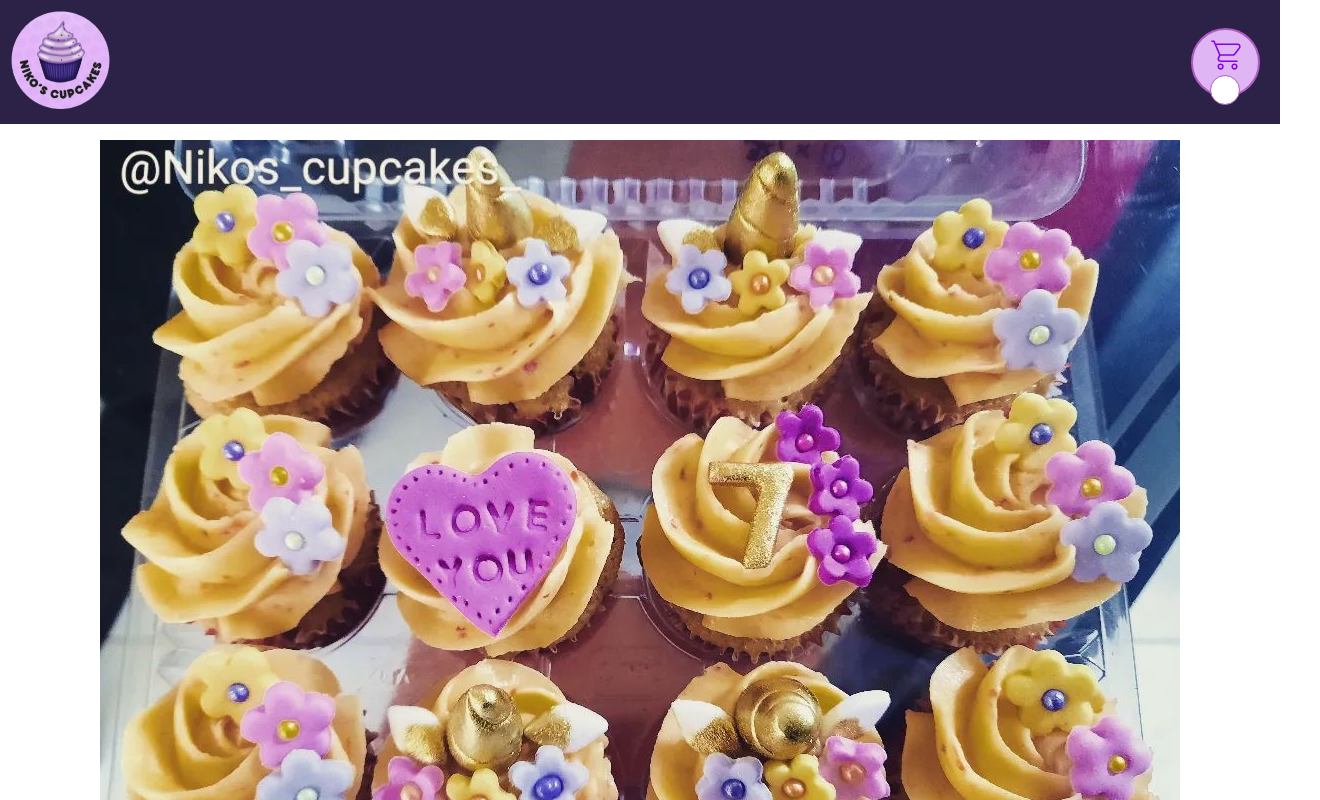
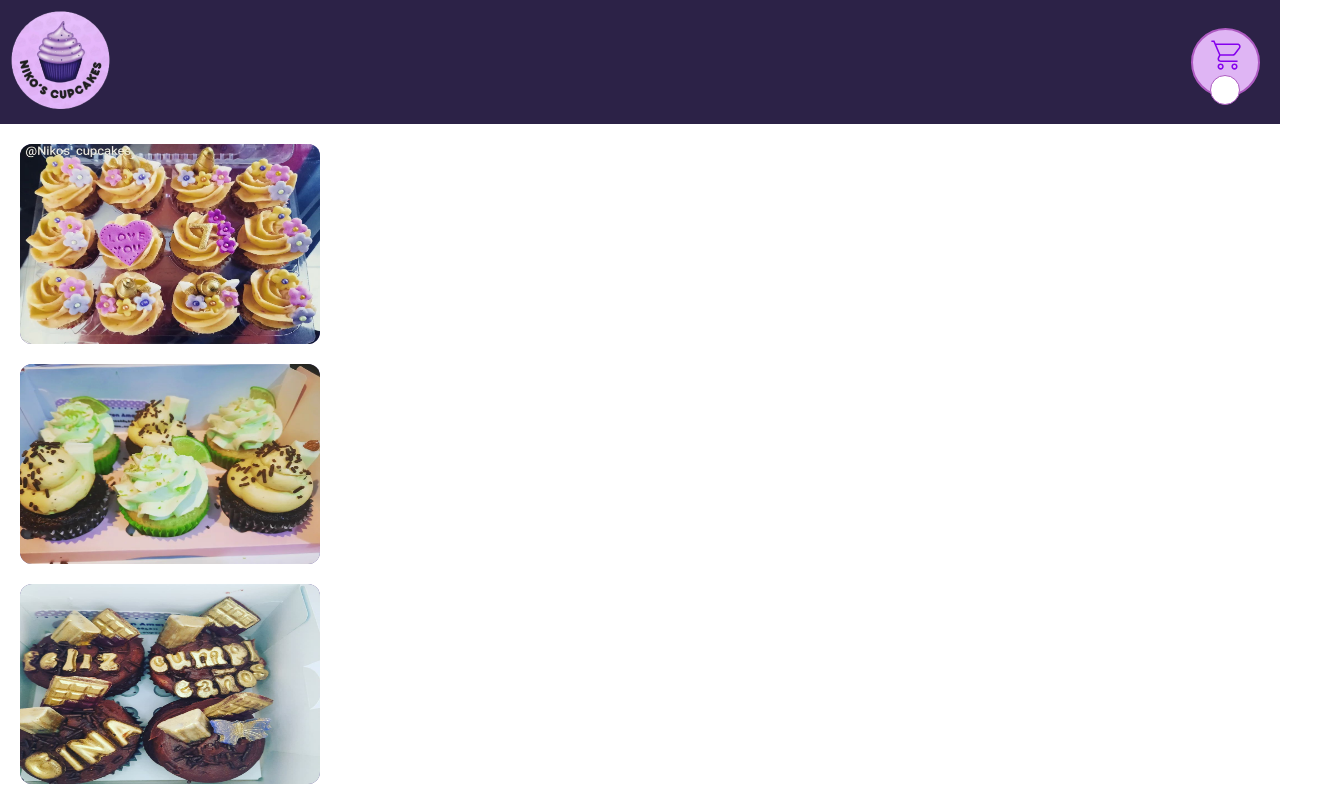
Before and after one commit to valentinacamacho/nicoscupcakes, a React (Create React App) app: page / in a window 1280 px wide. Shown: the top 800 px of the page, 1320 px wide, since content can reach past the window. Built offline with nearby package versions, Linux system fonts and the light colour scheme.

Commit message:
En la pagina de cupcakes se coloco la estructura que mapie los datos con los elementos y diseños qie se crearon

```diff
--- a/src/Pages/Cupcakes.js
+++ b/src/Pages/Cupcakes.js
@@ -11,21 +11,28 @@
               {
               Cupcake.map(product => (
                 <div className="item" key={product.id}>
-                <figure className="products-cup">
+                  <div className="flip-card">
+                    <div className="flip-card-inner">
+                      <div className="flip-card-front">
+                        <div className="products-cup">
                           <img
                             src={product.urlImage}
                             alt={product.nameProduct}
                           />
-                </figure>
-              <div className="info-product">
-                <h2>{product.nameProduct}</h2>
+                        </div>
+                      </div>
+                        <div className="flip-card-back">
+                          <h3>{product.nameProduct}</h3>
                           <p>${product.price}</p>
+                          <button >Añadir al carrito</button>
+                        </div>
+                    </div>
                   </div>
                 </div>
 
         ))}
 
-          < Footer
+          <Footer
             texto1='Derechos reservados-Nico´s Cupcakes'
             texto2='2022'
           />
--- a/src/StylesSheet/Styles.css
+++ b/src/StylesSheet/Styles.css
@@ -161,8 +161,9 @@
   }
 
   /* avatar de Niicos cupcakes */
-  .avatar img{
-    width: 170px;
+  .products-cup img{
+    width: 300px;
+    height: 300px;
   }
 
     /* Boton de productos */
@@ -174,3 +175,69 @@
     color: #fff;
     font-size: 18px;
   }
+
+
+
+
+  /* Cards de los productos */
+  .flip-card > div {
+    margin: 20px;
+    background-color: transparent;
+    width: 300px;
+    height: 200px;
+
+  }
+
+  .flip-card-inner {
+    position: relative;
+    width: 100%;
+    height: 100%;
+    transition: transform 0.6s;
+    transform-style: preserve-3d;
+
+  }
+
+  .flip-card:hover .flip-card-inner {
+    transform: rotateY(180deg);
+  }
+
+  .flip-card-front, .flip-card-back {
+    border-radius: 12px;
+    position: absolute;
+    width: 100%;
+    height: 100%;
+    -webkit-backface-visibility: hidden;
+    backface-visibility: hidden;
+  }
+
+  .flip-card-front {
+    background-color: #523E8E;
+    color: black;
+  }
+
+  .flip-card-back {
+    background-color: #523E8E;
+    color: white;
+    transform: rotateY(180deg);
+  }
+
+  .flip-card-back h3{
+    margin: 15px;
+    width: 200px;
+    font-size: 20px;
+    text-align: left;
+  }
+
+  .flip-card-back p{
+    margin-top:30% ;
+    margin-left: 20px;
+    width: 30px;
+    font-size: 20px;
+    text-align: left;
+  }
+
+.products-cup img{
+  width: 300px;
+  height: 200px;
+  border-radius: 12px;
+}
```
Also changed, not shown: src/assets/Images/carritop.png (added). Lines whose indentation alone changed are shown as unchanged.
